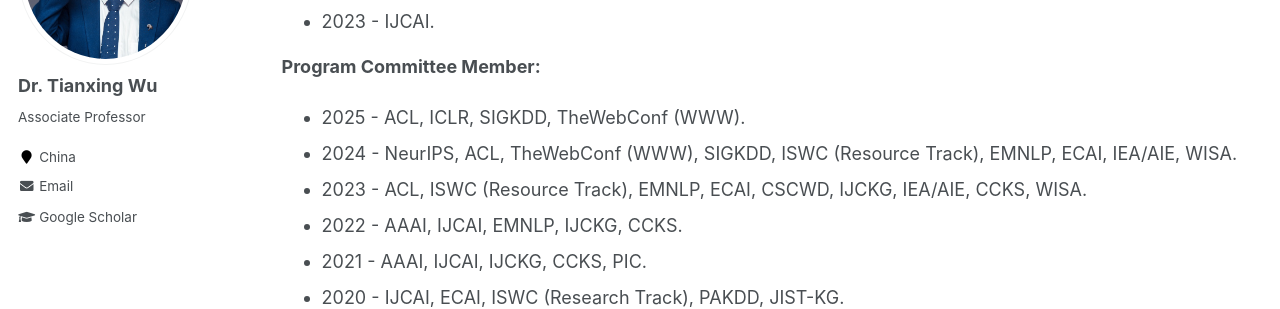
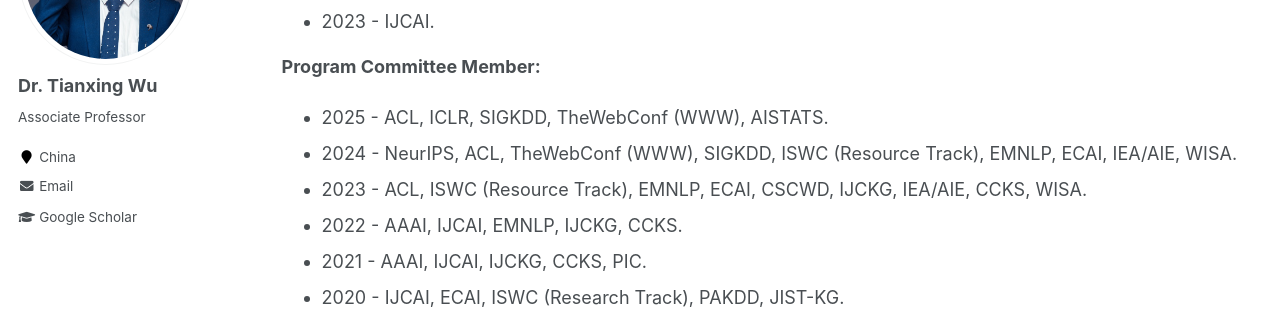
Before and after one commit to tianxing-wu/tianxing-wu.github.io, a Jekyll site: the page built from _pages/services.md, in a window 1280 px wide and 900 px high, scrolled down 2105 px. Shown: the part 153-462 px from the top of the window. Built offline with Jekyll 4.4.1, drawn with Linux system fonts in a browser that asks for light colours; comment, search, counter and statistics services are not loaded.

Commit message:
Update services.md

```diff
--- a/_pages/services.md
+++ b/_pages/services.md
@@ -49,7 +49,7 @@ author_profile: true
 * 2023 - IJCAI.
 
 **Program Committee Member:**
-* 2025 - ACL, ICLR, SIGKDD, TheWebConf (WWW).
+* 2025 - ACL, ICLR, SIGKDD, TheWebConf (WWW), AISTATS.
 * 2024 - NeurIPS, ACL, TheWebConf (WWW), SIGKDD, ISWC (Resource Track), EMNLP, ECAI, IEA/AIE, WISA.
 * 2023 - ACL, ISWC (Resource Track), EMNLP, ECAI, CSCWD, IJCKG, IEA/AIE, CCKS, WISA.
 * 2022 - AAAI, IJCAI, EMNLP, IJCKG, CCKS.
```
